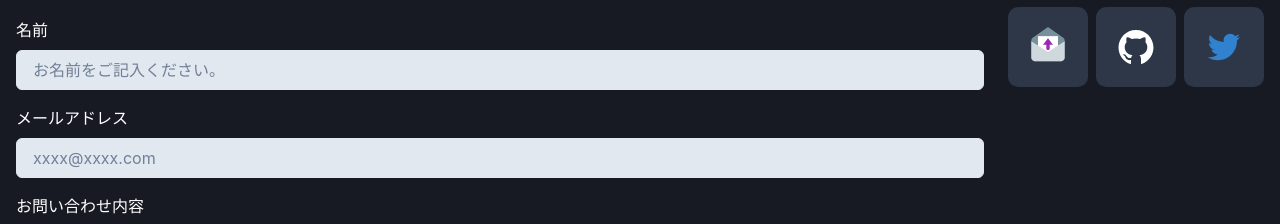
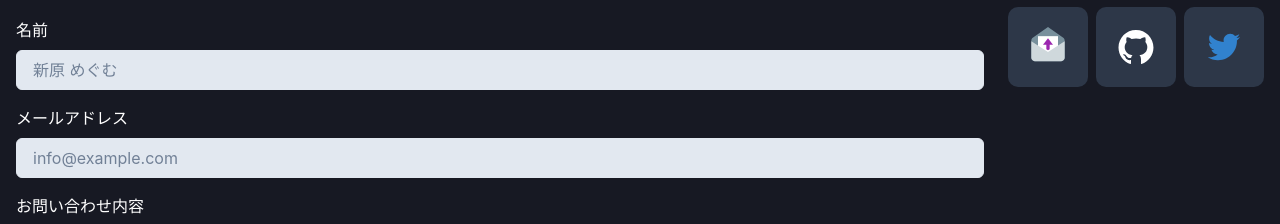
Before and after one commit to niiharamegumu/MegumuMe, a Next.js app: page /contact in a window 1280 px wide. Shown: the part 173-397 px from the top of the page. Built offline with nearby package versions, Linux system fonts and the light colour scheme; no server answers.

Commit message:
update: duration.

```diff
--- a/pages/contact/index.tsx
+++ b/pages/contact/index.tsx
@@ -40,7 +40,7 @@ const Contact: VFC = () => {
   });
   const toast = useToast();
 
-  let sendContact = async (contactData: ContactType): Promise<boolean> => {
+  const sendContact = async (contactData: ContactType): Promise<boolean> => {
     const res = await fetch(BASE_URL + "/api/contact", {
       method: "POST",
       headers: {
@@ -57,14 +57,14 @@ const Contact: VFC = () => {
     toast({
       status: isSuccess ? "success" : "error",
       title: isSuccess
-        ? "お問い合わせありがとうございます!"
+        ? "お問い合わせありがとうございます！"
         : "お問い合わせでエラーが発生しました...",
       description: isSuccess
-        ? "ご確認の上、ご記載いただいたメールアドレス宛にご連絡致します。"
+        ? "内容をご確認致します。確認後、ご記載いただいたメールアドレス宛にご連絡致しますので、お待ちください。"
         : "ページの読み込み等を行って再度お問い合わせください。",
-      position: "top",
+      position: "bottom-right",
       isClosable: true,
-      duration: 5000,
+      duration: 10000,
     });
     isSuccess && reset({ name: "", mail: "", body: "" });
   };
@@ -87,7 +87,7 @@ const Contact: VFC = () => {
           <FormLabel htmlFor="name">名前</FormLabel>
           <Input
             id="name"
-            placeholder="お名前をご記入ください。"
+            placeholder="新原 めぐむ"
             {...register("name")}
             color="gray.900"
             bg="gray.200"
@@ -102,7 +102,7 @@ const Contact: VFC = () => {
             </FormLabel>
             <Input
               id="mail"
-              placeholder="xxxx@xxxx.com"
+              placeholder="info@example.com"
               {...register("mail")}
               color="gray.900"
               bg="gray.200"
```
